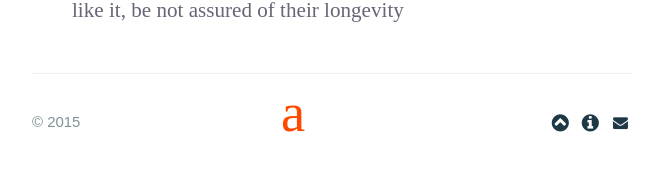
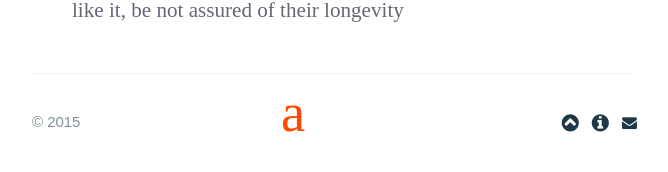
Before and after one commit to arcions/arcions.github.io, a Jekyll site: the page built from about/index.html, in a window 1280 px wide. Shown: the part 984-1156 px from the top of the page, without its empty margins (308-976 px from the left). Built offline with Jekyll 4.4.1, drawn with Linux system fonts in a browser that asks for light colours; nearby versions of some CDN libraries; some web fonts are replaced; Markdown is read by kramdown in place of the engine named in the settings.

Commit message:
Update main.css

```diff
--- a/stylesheets/main.css
+++ b/stylesheets/main.css
@@ -399,11 +399,11 @@ h6 {
     .site-footer-other a {
      background: transparent;
      color: #1F3847;
-     padding: auto;
+     padding: 13px;
    }
      .site-footer-other a:hover {
        color: #fff;
-       padding: auto;
+       padding: 13px;
     }
 
   @media screen and (min-width: 64em) {
```
